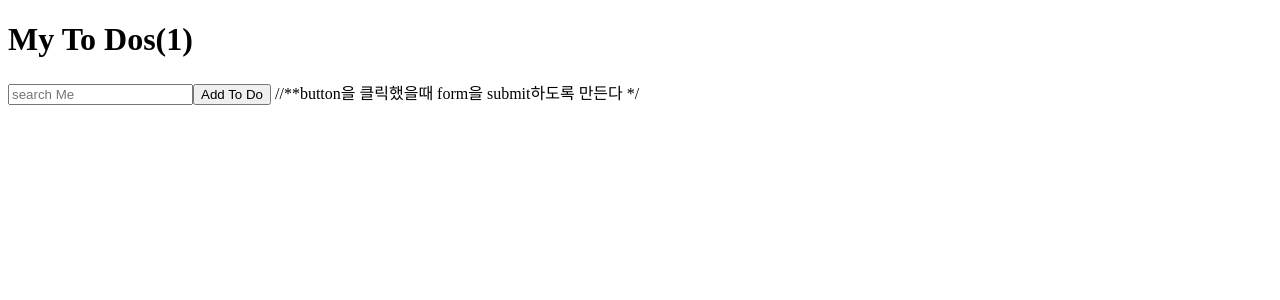
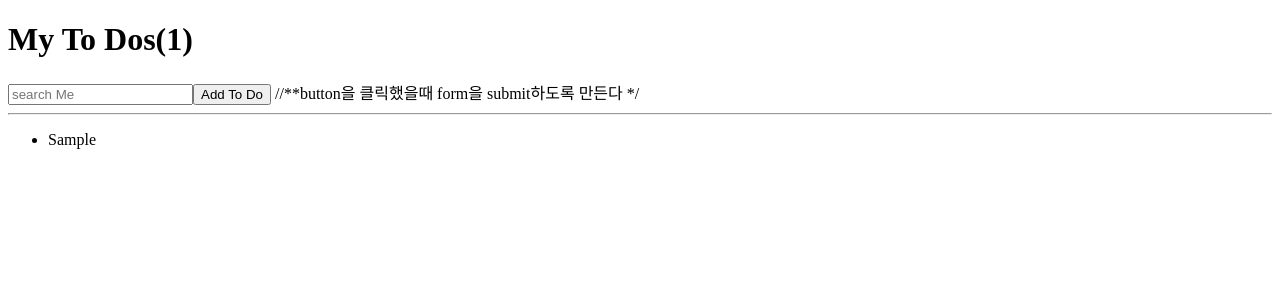
Before and after one commit to soyoung931014/Movie_Web_Service_React_basic, a React (Create React App) app: page / in a window 1280 px wide. Both pictures are taken after typing "Sample" into the empty fields and a click on the button "Add To Do". Shown: the top 300 px of the page. Built offline with nearby package versions, Linux system fonts and the light colour scheme.

Commit message:
7.1 To Do List part Two

```diff
--- a/src/App.js
+++ b/src/App.js
@@ -1,4 +1,5 @@
 
+import { tsConditionalType } from '@babel/types';
 import React from 'react'
 import {useState, useEffect} from 'react'
 
@@ -15,7 +16,7 @@ function App() {
     if(toDo === "") {
       return; // 함수를 작동시키지 않는다.
     }
-    setToDos((currentArray) => [toDo, ...currentArray])
+    setToDos((currentArray) => [toDo, ...currentArray]) //** react.js는 함수의 첫 번쨰 argument로 현재 State를 보낸다. 따라서 현재 state를 계산하거나 State를 만드는데 사용할 수 있게된다. */
     setToDo("")
   }
   console.log(toDos) // console.log도 어디에 찍히느냐에 따라 다르다. onSubmit함수에 있는거와 다르다.
@@ -33,6 +34,10 @@ function App() {
      placeholder='search Me'></input>
      <button>Add To Do</button> //**button을 클릭했을때 form을 submit하도록 만든다 */
      </form>
+     <hr />
+     <ul>
+     {toDos.map((el, index) => <li key={index}>{el}</li>)}
+     </ul>
     </div>
   )
 }
```
